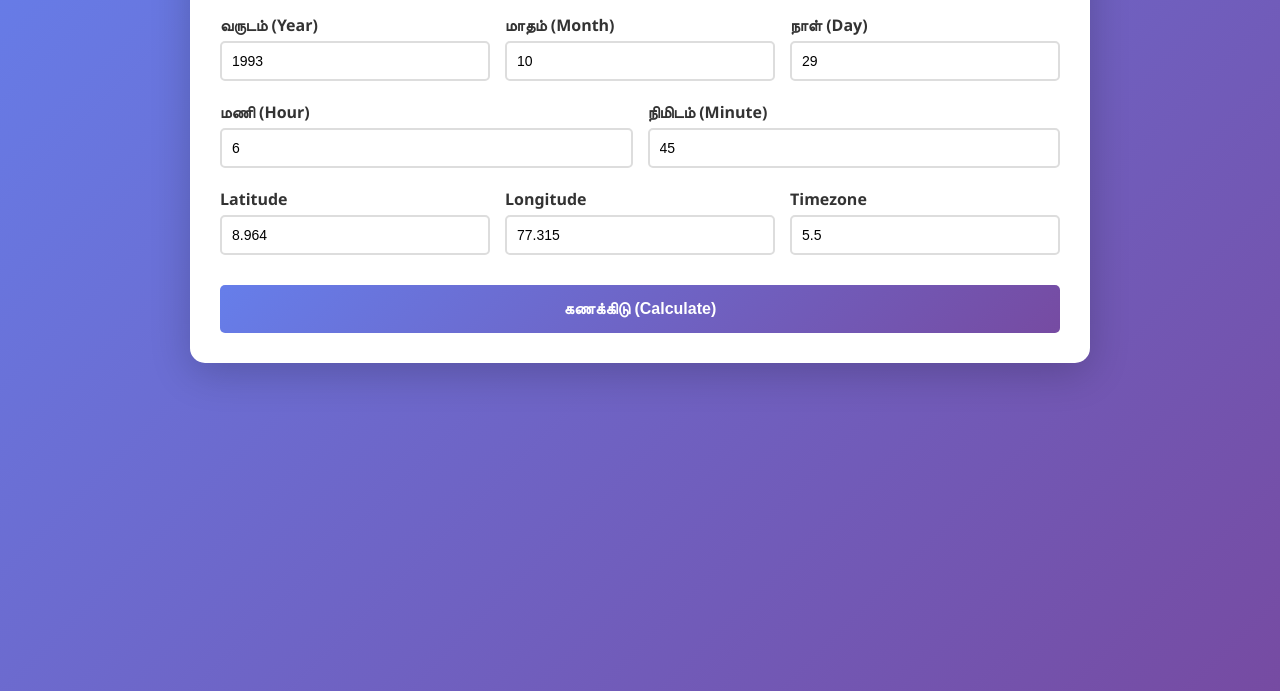
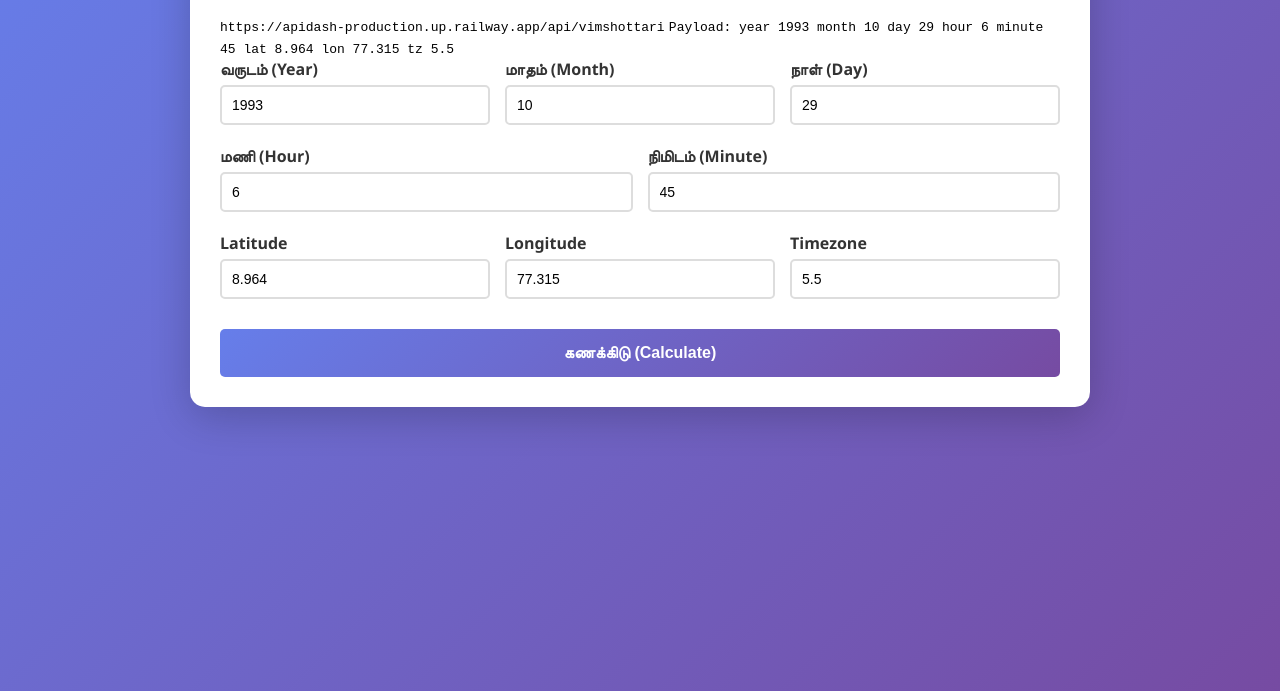
Before and after one commit to murugannagaraja781/ApiDash, a website: page public/index.html in a window 1280 px wide. Shown: the part 109-800 px from the top of the page. Drawn offline with Linux system fonts and the light colour scheme.

Commit message:
Update index.html

```diff
--- a/public/index.html
+++ b/public/index.html
@@ -119,7 +119,27 @@
 <body>
     <div class="container">
         <h1>🌟 Vimshottari Dasha Calculator</h1>
+        <code> https://apidash-production.up.railway.app/api/vimshottari</code>
 
+        <code>
+            Payload:
+   year
+1993
+month
+10
+day
+29
+hour
+6
+minute
+45
+lat
+8.964
+lon
+77.315
+tz
+5.5
+</code>
         <form id="dashaForm">
             <div class="row">
                 <div class="form-group">
```
